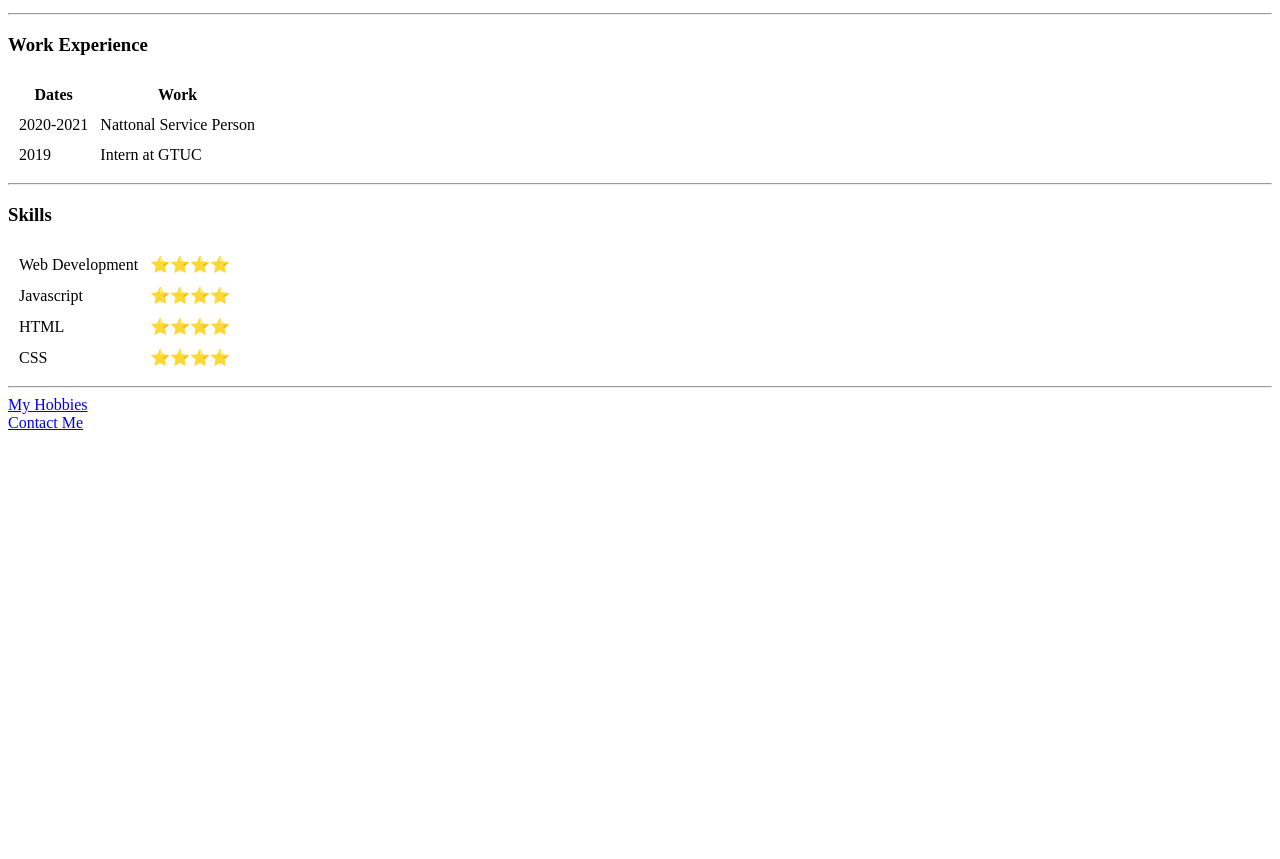
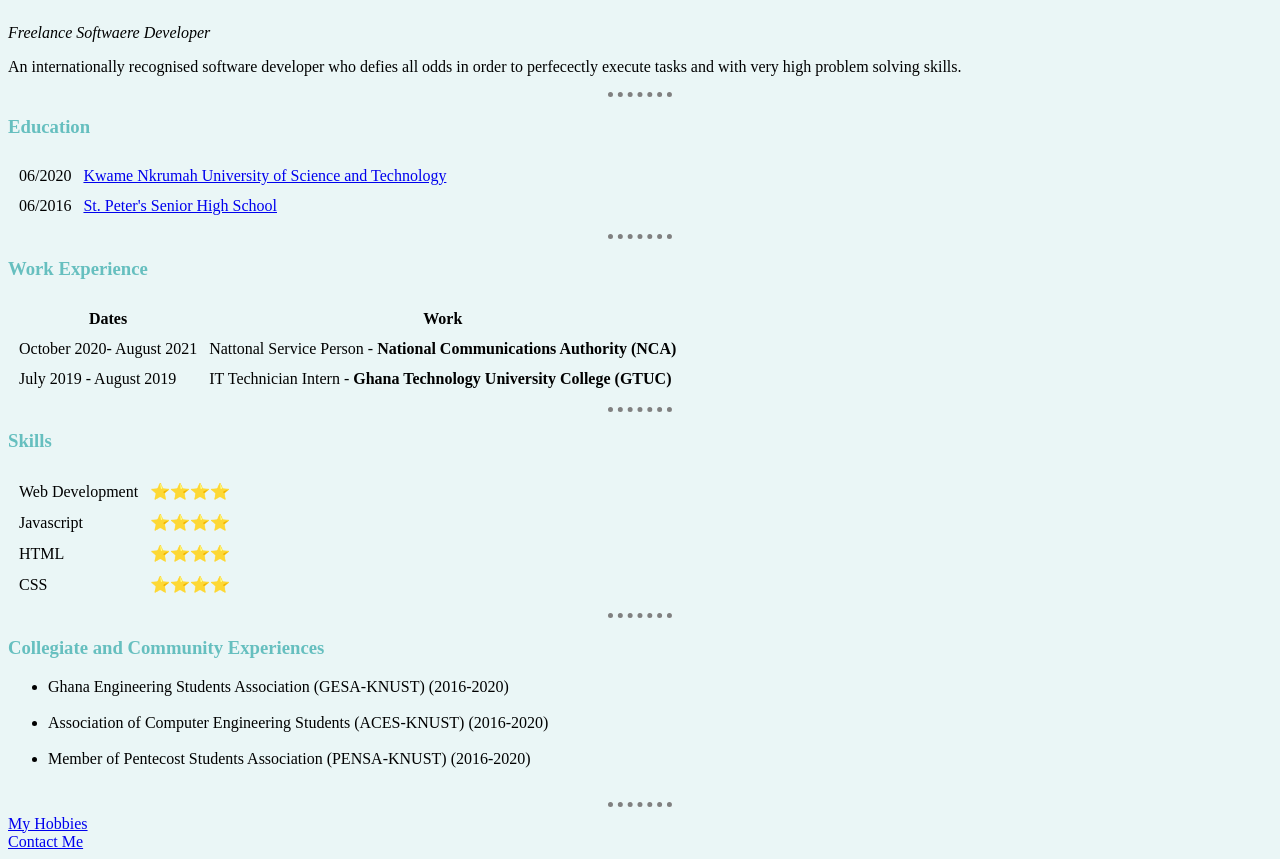
Before and after one commit to Kwame-Addo/cv, a plain HTML site: page index.html in a window 1280 px wide. Shown: the part 358-1217 px from the top of the page. Before the commit the page ends 800 px from the top, so only its background shows below. Drawn offline with Linux system fonts and the light colour scheme.

Commit message:
Update index.html
made to some changes to existing html code to make it more stylish

```diff
--- a/index.html
+++ b/index.html
@@ -4,25 +4,32 @@
 <head>
   <meta charset="utf-8">
   <title> Kwame's Personal Site</title>
+  <link rel="stylesheet" href="css/styles.css">
 </head>
 
 <body>
-  <table cellspacing="20">
-    <tr>
-      <td><img src="Images/Kwame.jpg" alt="Kwame Profile Picture" width="200"></td>
+
+  <img src="images/Kwame.jpg" class="ProfilePicture" alt="Kwame Profile Picture" width="200"></td>
+
   <td>
     <h1>Kwame Okai Addo</h1>
-        <p><em>Software Engineer at <strong><a href="https://itconsortiumgh.com/">IT Consortium</a></strong></em></p>
+    <p><em>Freelance Softwaere Developer </em></p>
     <p>An internationally recognised software developer who defies all odds in order to perfecectly execute tasks and with very high problem solving skills. </p>
-      </td>
+    <hr>
+    <h3>Education</h3>
+<table>
+
+
+    <table cellspacing="10">
+      <tr>
+        <td>06/2020</td>
+        <td> <a href="https://www.knust.edu.gh/">Kwame Nkrumah University of Science and Technology</a></td>
+      </tr>
+      <tr>
+        <td>06/2016</td>
+        <td><a href="https://www.iamperscoba.com/">St. Peter's Senior High School</a></td>
       </tr>
       </table>
-  <hr>
-  <h3>Education</h3>
-  <ul>
-    <li><a href="https://www.knust.edu.gh/">Kwame Nkrumah University of Science and Technology</a></li>
-    <li><a href="https://www.iamperscoba.com/">St. Peter's Senior High School</a></li>
-  </ul>
     <hr>
     <h3>Work Experience</h3>
     <table cellspacing="10">
@@ -34,12 +41,12 @@
       </thead>
       <tbody>
         <tr>
-        <td>2020-2021</td>
-        <td>Nattonal Service Person</td>
+          <td>October 2020- August 2021</td>
+          <td>Nattonal Service Person - <strong>National Communications Authority (NCA)</strong></td>
         </tr>
         <tr>
-        <td>2019</td>
-        <td>Intern at GTUC</td>
+          <td>July 2019 - August 2019</td>
+          <td>IT Technician Intern - <strong>Ghana Technology University College (GTUC)</strong></td>
         </tr>
       </tbody>
     </table>
@@ -64,9 +71,16 @@
       </tr>
     </table>
     <hr>
-  <a href="hobbies.html">My Hobbies</a>
+    <h3>Collegiate and Community Experiences</h3>
+    <ul>
+      <li>Ghana Engineering Students Association (GESA-KNUST) (2016-2020)</li><br>
+      <li>Association of Computer Engineering Students (ACES-KNUST) (2016-2020)</li><br>
+      <li>Member of Pentecost Students Association (PENSA-KNUST) (2016-2020)</li><br>
+    </ul>
+    <hr>
+    <a href="Hobbies.html">My Hobbies</a>
     <br>
-  <a href="contact-me.html">Contact Me</a>
+    <a href="Contact ME.html"> Contact Me</a>
 </body>
 
 </html>
```
Lines whose indentation alone changed are shown as unchanged.
